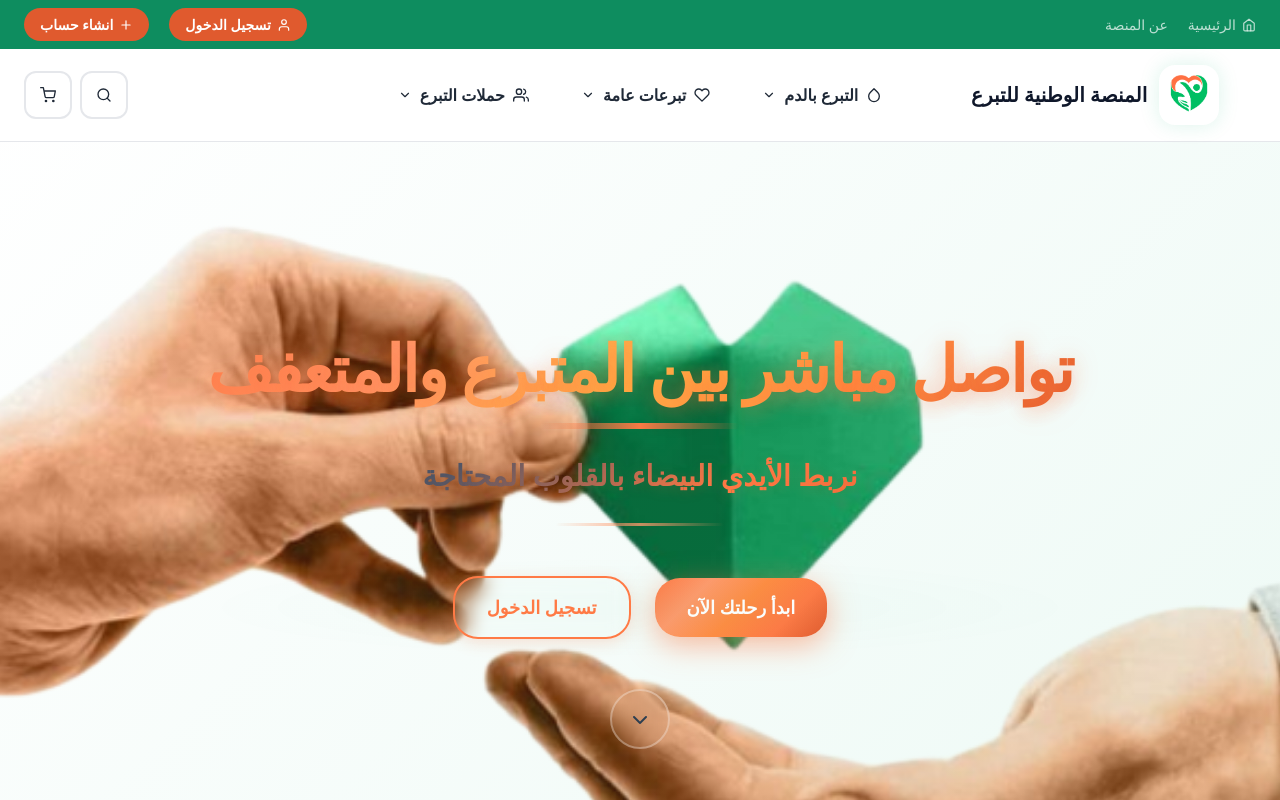
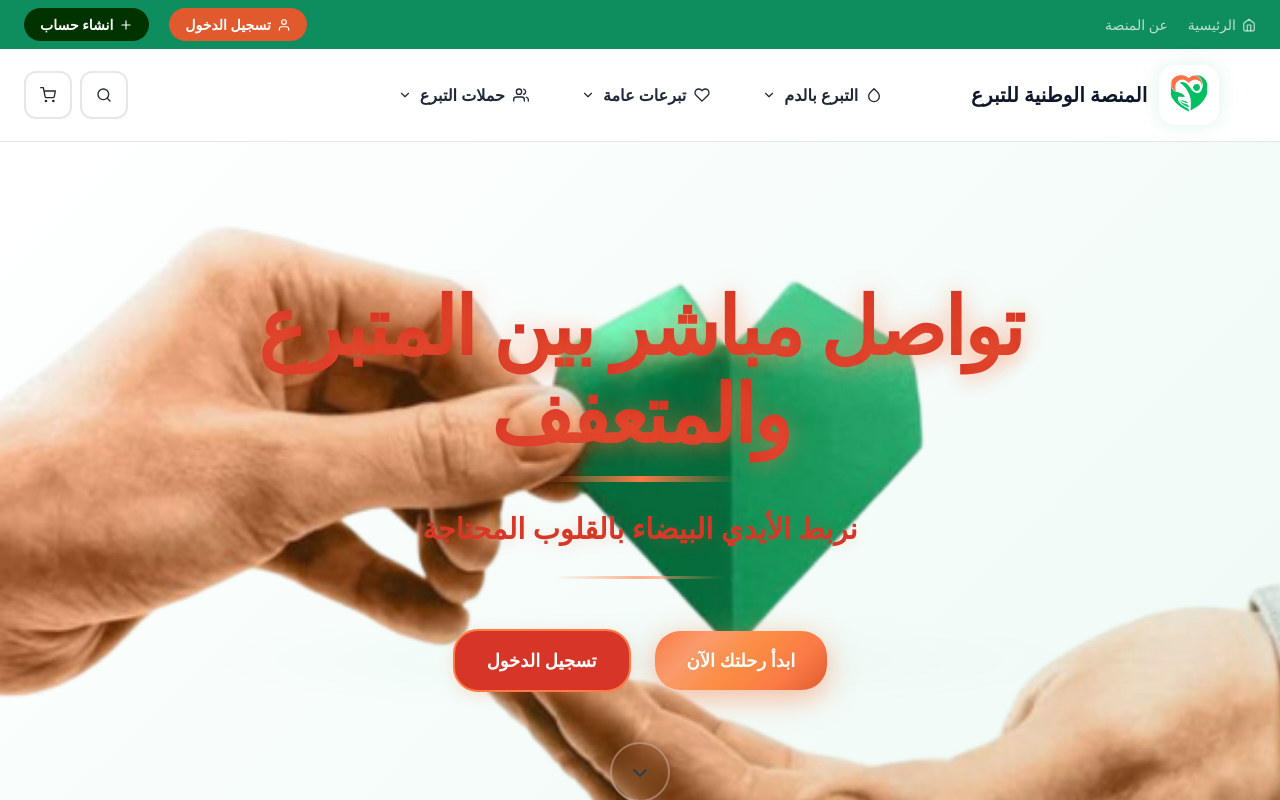
Before and after one commit to ahmedmiske/tabaro, a React (Create React App) app in the folder client/: page / in a window 1280 px wide. Shown: the top 800 px of the page. Built offline with nearby package versions, Linux system fonts and the light colour scheme; no server answers.

Commit message:
تحسين مظهر العنوان الرئيسي وإصلاح أخطاء CSS في الصفحة الرئيسية

```diff
--- a/client/src/components/Header.css
+++ b/client/src/components/Header.css
@@ -660,7 +660,7 @@
   align-items: center;
   gap: 8px;
   padding: 12px 16px;
-  background: var(--eh-primary);
+  background: var(--eh-prim);
   color: white;
   border-radius: 12px;
   text-decoration: none;
--- a/client/src/components/TitleMain.css
+++ b/client/src/components/TitleMain.css
@@ -61,6 +61,9 @@
   opacity: .95;
   animation: tm-fade-up .55s ease both;
 }
+.eh-login-btn-add{
+  background-color: #003300;
+}
 
 /* فاصل أنيق بين العنوان والفرعي */
 .tm-divider{
--- a/client/src/components/TopBar.jsx
+++ b/client/src/components/TopBar.jsx
@@ -47,7 +47,7 @@ function TopBar({ isAuthed, displayName, avatarUrl, badgeCount, onLogout }) {
           {!isAuthed ? (
             <>
               <Link to="/login" className="eh-login-btn"><FiUser /><span>تسجيل الدخول</span></Link>
-              <Link to="/add-user" className="eh-login-btn"><FiPlus /><span>انشاء حساب</span></Link>
+              <Link to="/add-user" className="eh-login-btn eh-login-btn-add"><FiPlus /><span>انشاء حساب</span></Link>
             </>
           ) : (
             <>
--- a/client/src/index.css
+++ b/client/src/index.css
@@ -783,13 +783,11 @@ a.hero-btn-primary,
 
 a.hero-btn-secondary,
 .hero-btn-secondary {
-  background: transparent !important;
-  color: #FF7A45 !important;
+  color: #ffffff !important;
   border: 2px solid #FF7A45 !important;
 }
 
 a.hero-btn-secondary:hover,
 .hero-btn-secondary:hover {
-  background: linear-gradient(135deg, #FF7A45 0%, #FF9A6C 50%, #E05A2E 100%) !important;
   color: white !important;
 }
--- a/client/src/pages/LandingPage.css
+++ b/client/src/pages/LandingPage.css
@@ -29,9 +29,23 @@
 }
 
 .landing-title {
-  font-size: 4rem;
+  font-size: 5rem;
   font-weight: 900;
-  background: linear-gradient(135deg, #FF7A45 0%, #FF9A6C 25%, #FFB347 50%, #FF8C42 75%, #E05A2E 100%);
+  background: linear-gradient(135deg, #d73527 0%, #d73527 25%, #d73527 50%, #d73527 75%, #d73527 100%);
+  -webkit-background-clip: text;
+  -webkit-text-fill-color: transparent;
+  background-clip: text;
+  margin-bottom: 1rem;
+  line-height: 1.1;
+  letter-spacing: -0.03em;
+  position: relative;
+  text-align: center;
+  padding: 1rem 0;
+  text-shadow: 0 4px 20px rgba(255, 122, 69, 0.3);
+  animation: textGlow 3s ease-in-out infinite alternate;
+  font-size: 5rem;
+  font-weight: 900;
+  background: linear-gradient(135deg, #d73527 0%, #d73527 25%, #d73527 50%, #d73527 75%, #d73527 100%);
   -webkit-background-clip: text;
   -webkit-text-fill-color: transparent;
   background-clip: text;
@@ -53,10 +67,10 @@
   display: inline-block;
 
 }
-
 .lead-text {
   font-size: 1.8rem;
-  background: linear-gradient(135deg, #2D3748 0%, #4A5568 30%, #FF7A45 60%, #E05A2E 100%);
+   background: linear-gradient(135deg, #d73527 0%, #d73527 25%, #d73527 50%, #d73527 75%, #d73527 100%);
+
   -webkit-background-clip: text;
   -webkit-text-fill-color: transparent;
   background-clip: text;
@@ -216,18 +230,16 @@
 }
 
 .hero-btn-secondary {
-  background: transparent !important;
-  color: #FF7A45 !important;
   text-decoration: none !important;
   padding: 16px 32px !important;
   font-size: 18px !important;
   font-weight: 600 !important;
   border-radius: 25px !important;
-  border: 2px solid #FF7A45 !important;
+  border: 2px solid #d73527 !important;
   backdrop-filter: blur(10px) !important;
+  background-color: #d73527;
   transition: all 0.3s ease !important;
   display: inline-block !important;
-  text-align: center !important;
   box-shadow: 0 4px 15px rgba(255, 122, 69, 0.2) !important;
 }
 
--- a/client/src/pages/LandingPage.js
+++ b/client/src/pages/LandingPage.js
@@ -44,7 +44,7 @@ function LandingPage() {
               <Link to="/add-user" className="hero-btn-primary" aria-label="ابدأ التسجيل كمستخدم جديد">
                 ابدأ رحلتك الآن
               </Link>
-              <Link to="/login" className="hero-btn-secondary" aria-label="انتقال إلى صفحة تسجيل الدخول">
+              <Link to="/login" className="hero-btn-secondary " aria-label="انتقال إلى صفحة تسجيل الدخول">
                 تسجيل الدخول
               </Link>
             </div>
```
